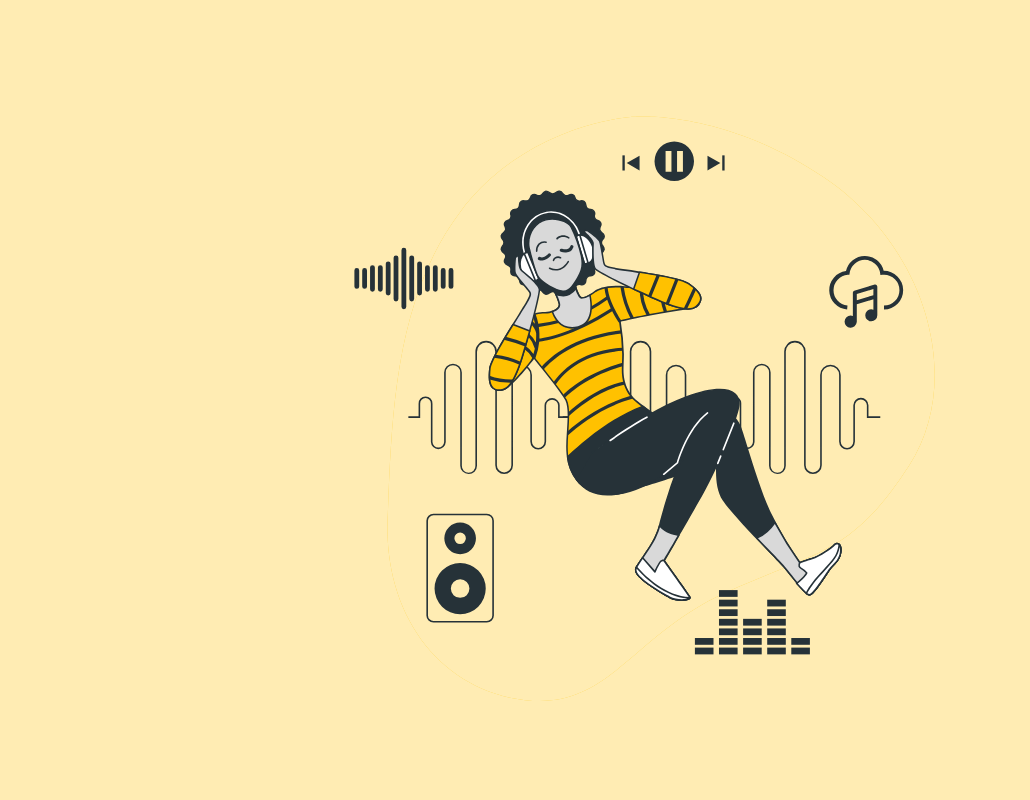
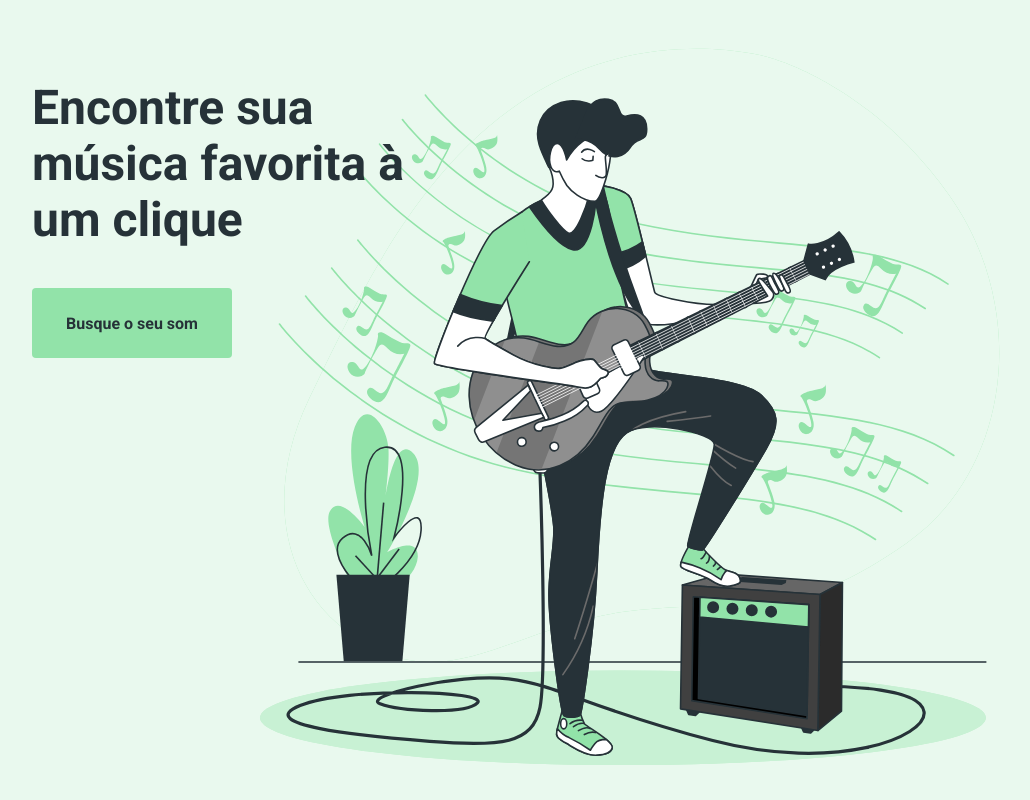
Before and after one commit to ruanvalente/find-your-sound, an Angular app: page / in a window 1280 px wide. Shown: the whole page, without its empty margins (148-1178 px from the left). Built offline with nearby package versions, Linux system fonts and the light colour scheme.

Commit message:
feat: added home page

```diff
--- a/src/app/app-routing.module.ts
+++ b/src/app/app-routing.module.ts
@@ -1,7 +1,13 @@
 import { NgModule } from '@angular/core';
 import { Routes, RouterModule } from '@angular/router';
 
-const routes: Routes = [];
+import { HomeComponent } from './pages/home/home.component';
+
+const routes: Routes = [
+  {
+    path: '', component: HomeComponent
+  }
+];
 
 @NgModule({
   imports: [RouterModule.forRoot(routes)],
--- a/src/app/app.module.ts
+++ b/src/app/app.module.ts
@@ -3,10 +3,12 @@ import { NgModule } from '@angular/core';
 
 import { AppRoutingModule } from './app-routing.module';
 import { AppComponent } from './app.component';
+import { HomeComponent } from './pages/home/home.component';
 
 @NgModule({
   declarations: [
-    AppComponent
+    AppComponent,
+    HomeComponent
   ],
   imports: [
     BrowserModule,
--- /dev/null
+++ b/src/app/pages/home/home.component.html
@@ -0,0 +1,7 @@
+<h1>Encontre sua música favorita à um clique</h1>
+
+<div>
+  <button>
+    <a href="#">Busque o seu som</a>
+  </button>
+</div>
--- /dev/null
+++ b/src/app/pages/home/home.component.scss
@@ -0,0 +1,34 @@
+h1 {
+  max-width: 433px;
+
+  font-size: 48px;
+  color: #263238;
+  line-height: 56px;
+  margin-top: 40px;
+}
+
+div {
+  display: flex;
+  margin-top: 40px;
+  max-width: 700px;
+
+  button {
+    max-width: 200px;
+    width: 100vh;
+    background: #92e3a9;
+    border: none;
+    border-radius: 4px;
+    color: #263238;
+    height: 70px;
+    transition: background-color 1s;
+    font-weight: bold;
+
+    a {
+      padding: 20px;
+    }
+
+    &:hover {
+      background-color: #72c088;
+    }
+  }
+}
--- /dev/null
+++ b/src/app/pages/home/home.component.ts
@@ -0,0 +1,15 @@
+import { Component, OnInit } from '@angular/core';
+
+@Component({
+  selector: 'app-home',
+  templateUrl: './home.component.html',
+  styleUrls: ['./home.component.scss']
+})
+export class HomeComponent implements OnInit {
+
+  constructor() { }
+
+  ngOnInit(): void {
+  }
+
+}
--- a/src/styles.scss
+++ b/src/styles.scss
@@ -13,7 +13,7 @@ body, html {
 }
 
 body {
-  background: #ffecb3 url('./assets/music.svg') no-repeat 80% top;
+  background: #e9f9ee url('./assets/Playing\ Music-bro.svg') no-repeat 80% top;
   --webkit-font-smoothing: antialiased;
 }
 
@@ -38,5 +38,5 @@ h2 {
 
 a {
   text-decoration: none;
-  color: #3a3a3a;
+  color: #263238;
 }
```
Also changed, not shown: src/assets/Playing Music-bro.svg (added), 1 other file (tests, documents, lock files or other folders).
